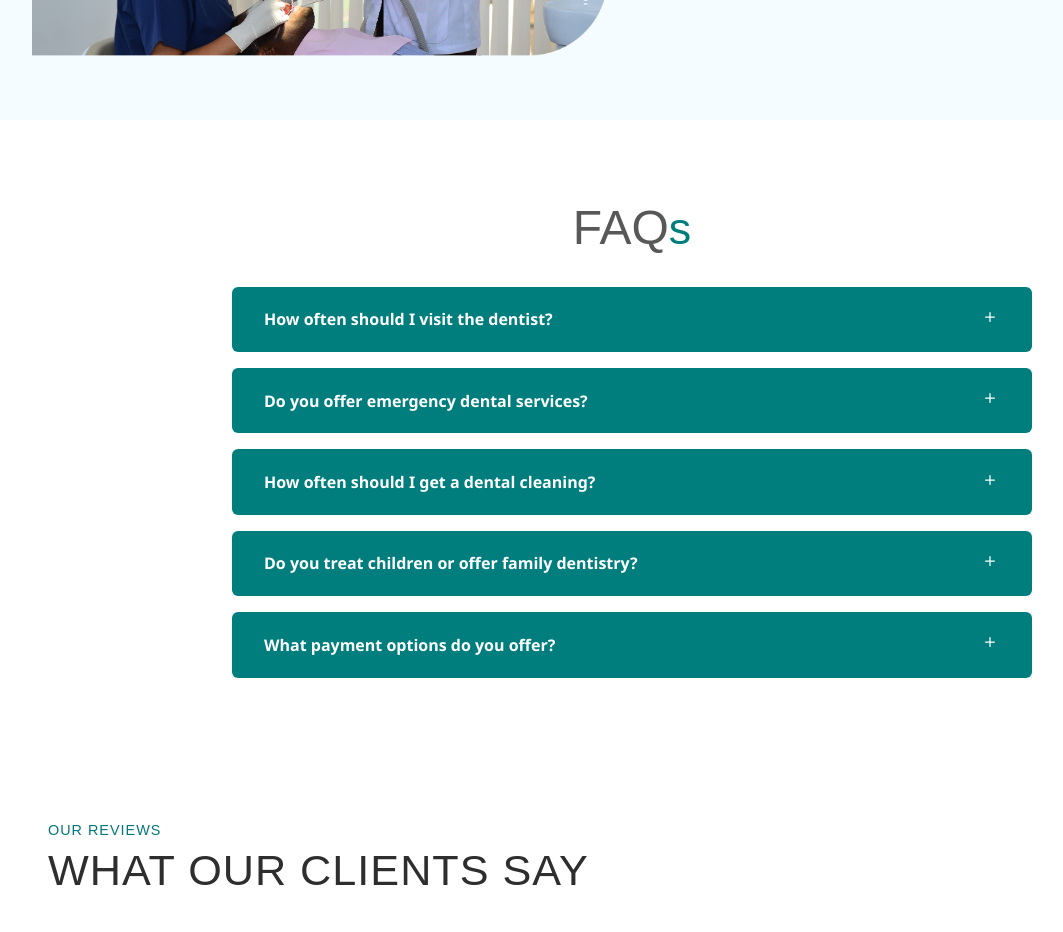
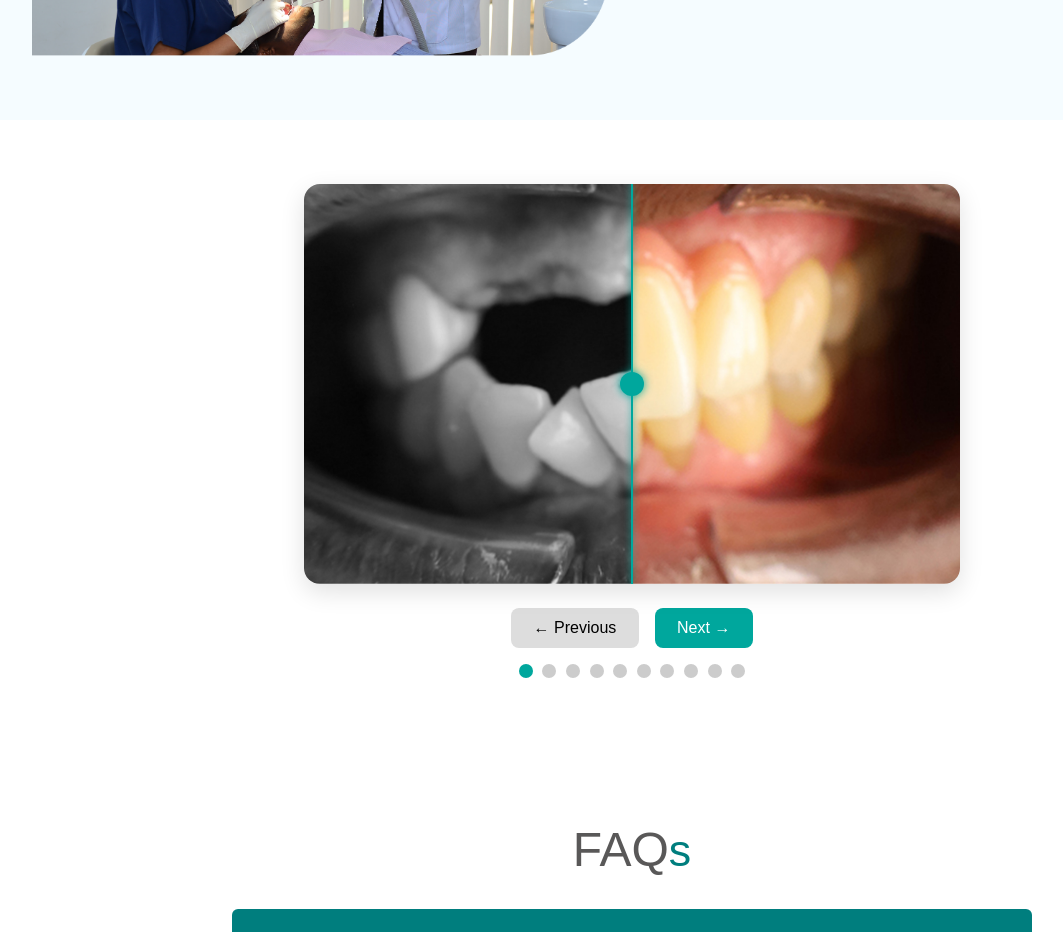
Before and after one commit to arsema16/dr-senait-frontend, a React (Create React App) app in the folder frontend/: page / in a window 1280 px wide. Shown: the part 4980-5912 px from the top of the page, without its empty margins (8-1071 px from the left). Built offline with nearby package versions, Linux system fonts and the light colour scheme; no server answers; a web font is replaced by a local one.

Commit message:
Update Home.jsx

```diff
--- a/frontend/src/components/Home.jsx
+++ b/frontend/src/components/Home.jsx
@@ -12,6 +12,7 @@ import '../styles/components/App.css';
 import { motion } from 'framer-motion';
 import YourSmile from './yoursmile'; // ✅ import it
 import IntroPage from "./Intro";
+import Gallery from './Gallery';
 
 const Home = () => {
   const [currentSlide, setCurrentSlide] = useState(0);
@@ -335,7 +336,7 @@ className={`dot ${index === currentSlide ? 'active' : ''}`}
             <AppointmentBanner />
       <Consultation />
       <AdvancedCare />
-
+      <Gallery />
       <FAQ showBanner={false} />
       <Testimonials />
     </div>
```
